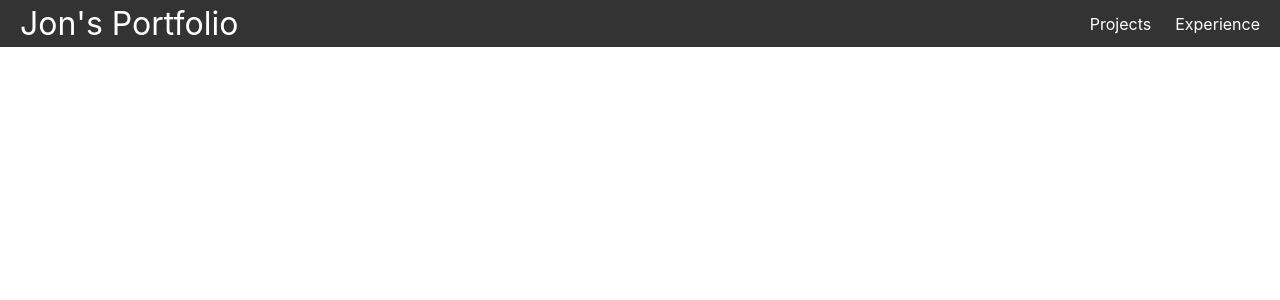
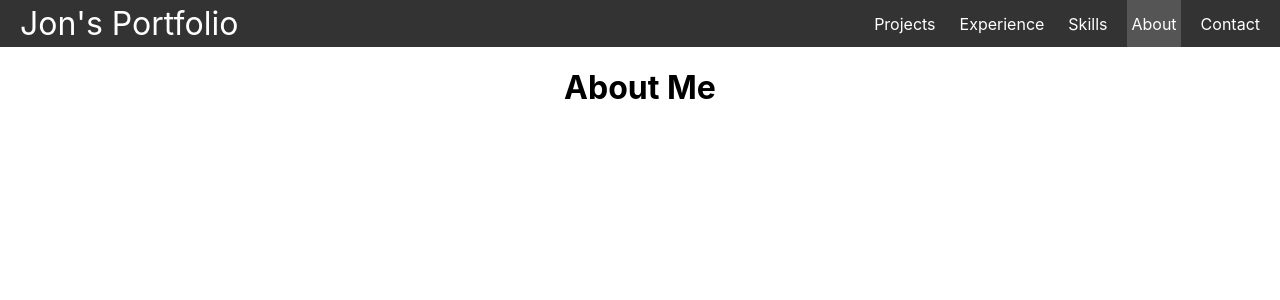
Before and after one commit to kaliuser876/portfolio, a React (Create React App) app: page /about in a window 1280 px wide. Shown: the top 300 px of the page. Built offline with nearby package versions, Linux system fonts and the light colour scheme.

Commit message:
Added some tabs for the nav bar

```diff
--- a/src/App.js
+++ b/src/App.js
@@ -5,6 +5,9 @@ import Projects from './pages/Project';
 import Home from './pages/Home';
 import React from 'react';
 import { Route, Routes} from "react-router-dom";
+import About from './pages/About';
+import Skills from './pages/Skills';
+import Contact from './pages/Contact';
 
 function App() {
 
@@ -20,6 +23,10 @@ function App() {
           <Route path='/portfolio' element={<Home />} />
           <Route path='/projects' element={<Projects />} />
           <Route path='/experience' element={<Experience />} />
+          <Route path='/about' element={<About />} />
+          <Route path='/skills' element={<Skills />} />
+          <Route path='/contact' element={<Contact />} />
+
         </Routes>
       </div>
       </>
--- a/src/Narbar.js
+++ b/src/Narbar.js
@@ -8,6 +8,10 @@ export default function Navbar(){
         <ul>
             <CustomLink to="/projects">Projects</CustomLink>
             <CustomLink to="/experience">Experience</CustomLink>
+            <CustomLink to="/skills">Skills</CustomLink>
+            <CustomLink to="/about">About</CustomLink>
+            <CustomLink to="/contact">Contact</CustomLink>
+
         </ul>
     </nav>
 }
--- /dev/null
+++ b/src/pages/About.js
@@ -0,0 +1,3 @@
+export default function About(){
+    return <h1>About Me</h1>
+}
--- /dev/null
+++ b/src/pages/Contact.js
@@ -0,0 +1,3 @@
+export default function Contact(){
+    return <h1>Contact</h1>
+}
--- a/src/pages/Home.js
+++ b/src/pages/Home.js
@@ -1,9 +1,15 @@
 import Projects from "./Project"
 import Experience from "./Experience"
+import Skills from "./Skills"
+import About from "./About"
+import Contact from "./Contact"
 
 export default function Home(){
     return <><h1>Home</h1>
     <Projects/>
     <Experience/>
+    <Skills />
+    <About />
+    <Contact />
     </>
 }
--- /dev/null
+++ b/src/pages/Skills.js
@@ -0,0 +1,3 @@
+export default function Skills(){
+    return <h1>Skills</h1>
+}
```
